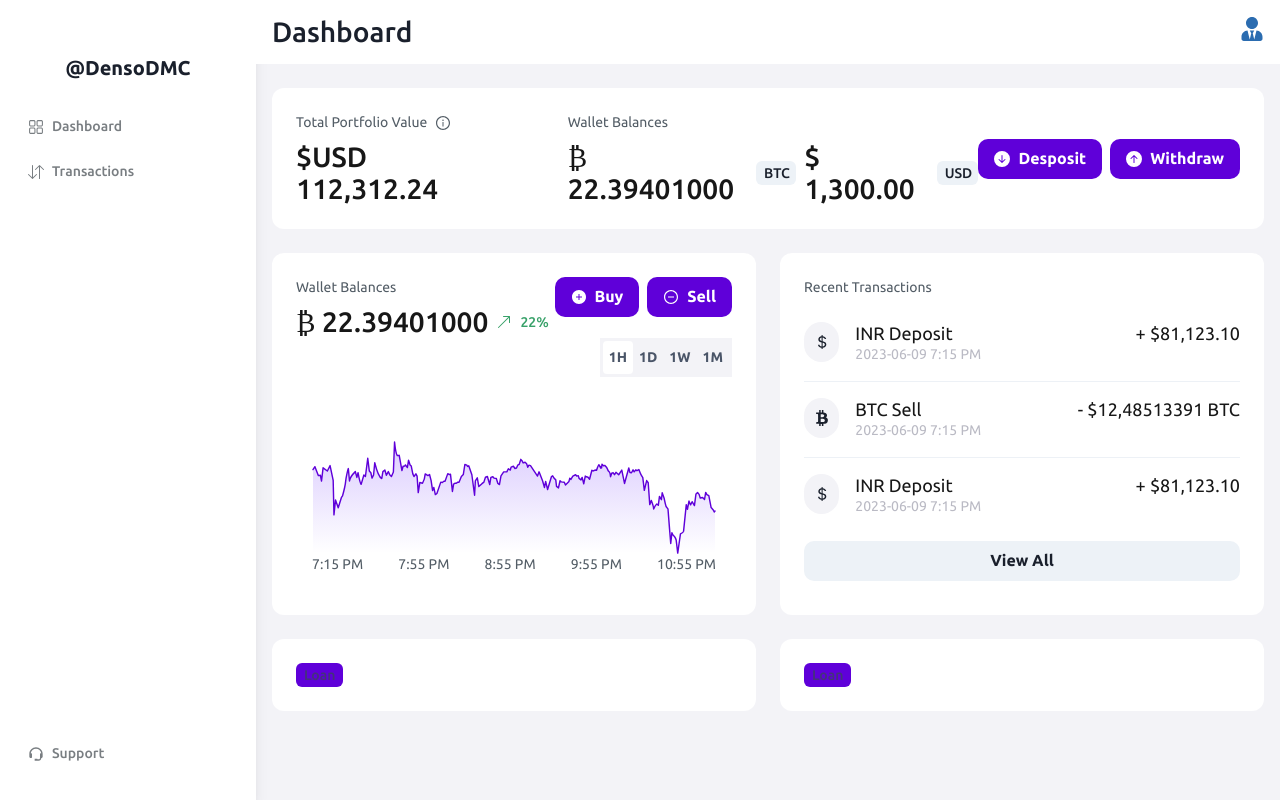
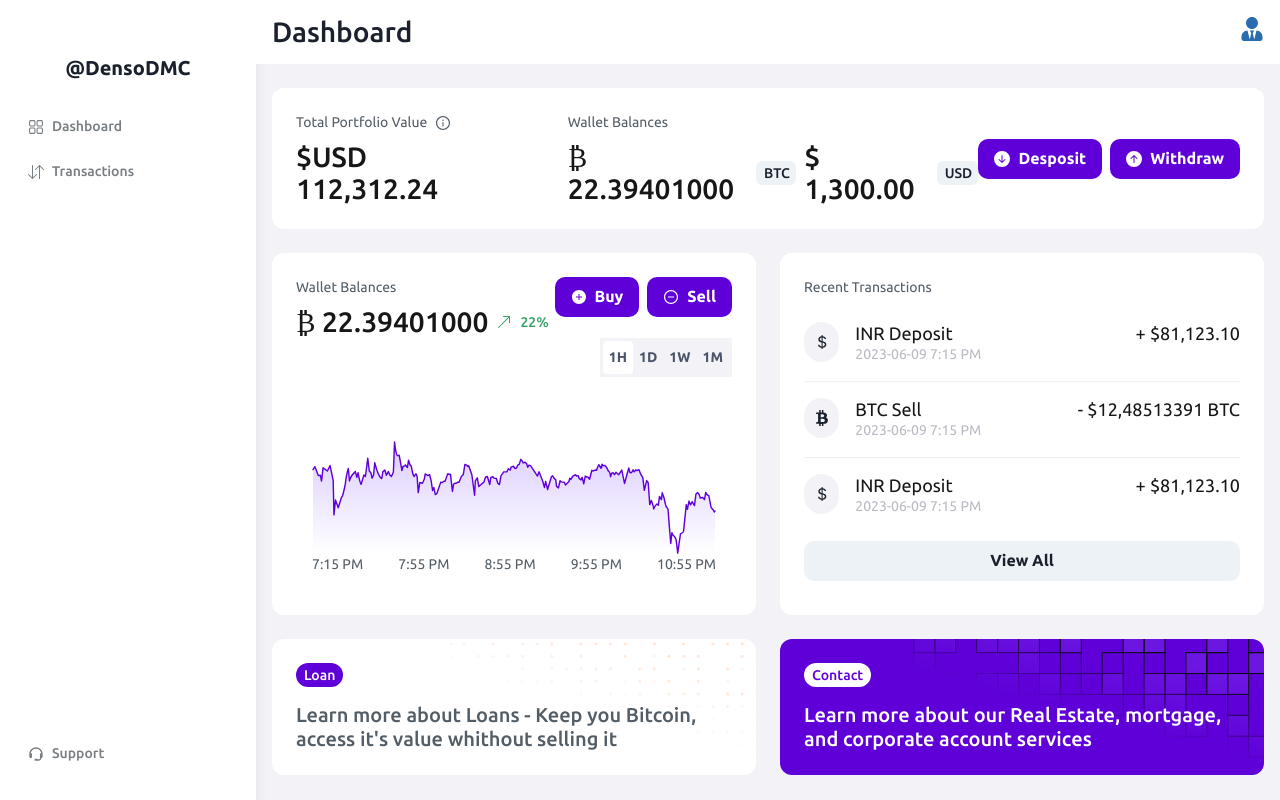
Before and after one commit to erikth97/React-Project-CryptoDashboard, a React (Vite) app in the folder project-6/: page / in a window 1280 px wide. Built offline with nearby package versions, Linux system fonts and the light colour scheme.

Commit message:
infoCard

```diff
--- a/project-6/src/pages/Dashboard/components/InfoCard.jsx
+++ b/project-6/src/pages/Dashboard/components/InfoCard.jsx
@@ -1,12 +1,31 @@
-import { Tag } from '@chakra-ui/react'
-import { CustomCard } from '../../../chakra/CustomCard';
+import { Tag, Text } from "@chakra-ui/react";
+import { CustomCard } from "../../../chakra/CustomCard";
 
-const InfoCard = () => {
+const InfoCard = ({ imgUrl, text, tagText, inverted }) => {
   return (
-    <CustomCard>
-        <Tag bg="p.purple">Loan</Tag>
+    <CustomCard
+      bgColor={inverted ? "p.purple" : "white"}
+      bgImage={imgUrl}
+      bgSize="cover"
+      bgRepeat="no-repeat"
+    >
+      <Tag
+        color={inverted ? "p.purple" : "white"}
+        bg={inverted ? "white" : "p.purple"}
+        borderRadius="full"
+      >
+        {tagText}
+      </Tag>
+      <Text
+        mt="4"
+        fontWeight="medium"
+        textStyle="h5"
+        color={inverted ? "white" : "black.80"}
+      >
+        {text}
+      </Text>
     </CustomCard>
   );
 };
 
-export default InfoCard
+export default InfoCard;
```
